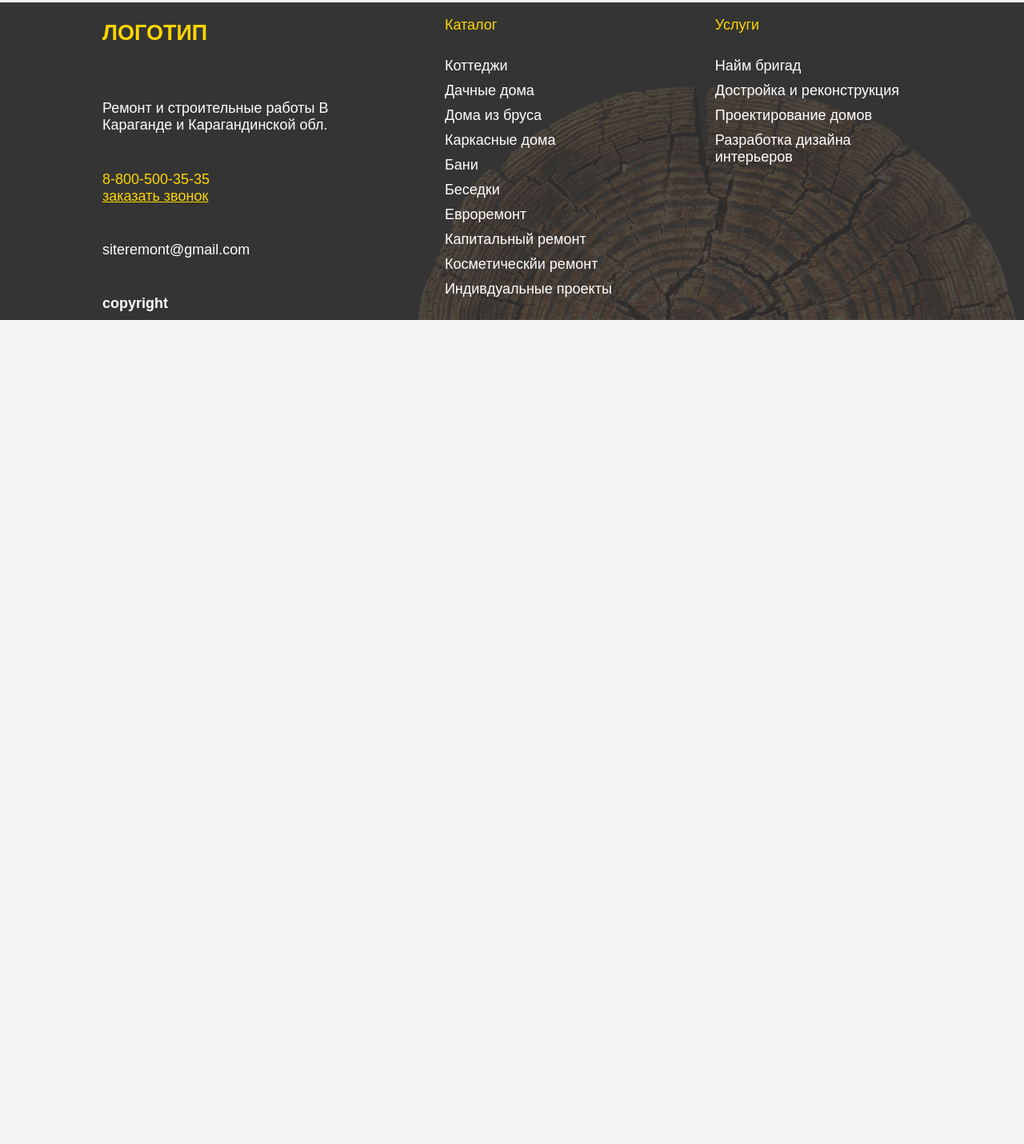
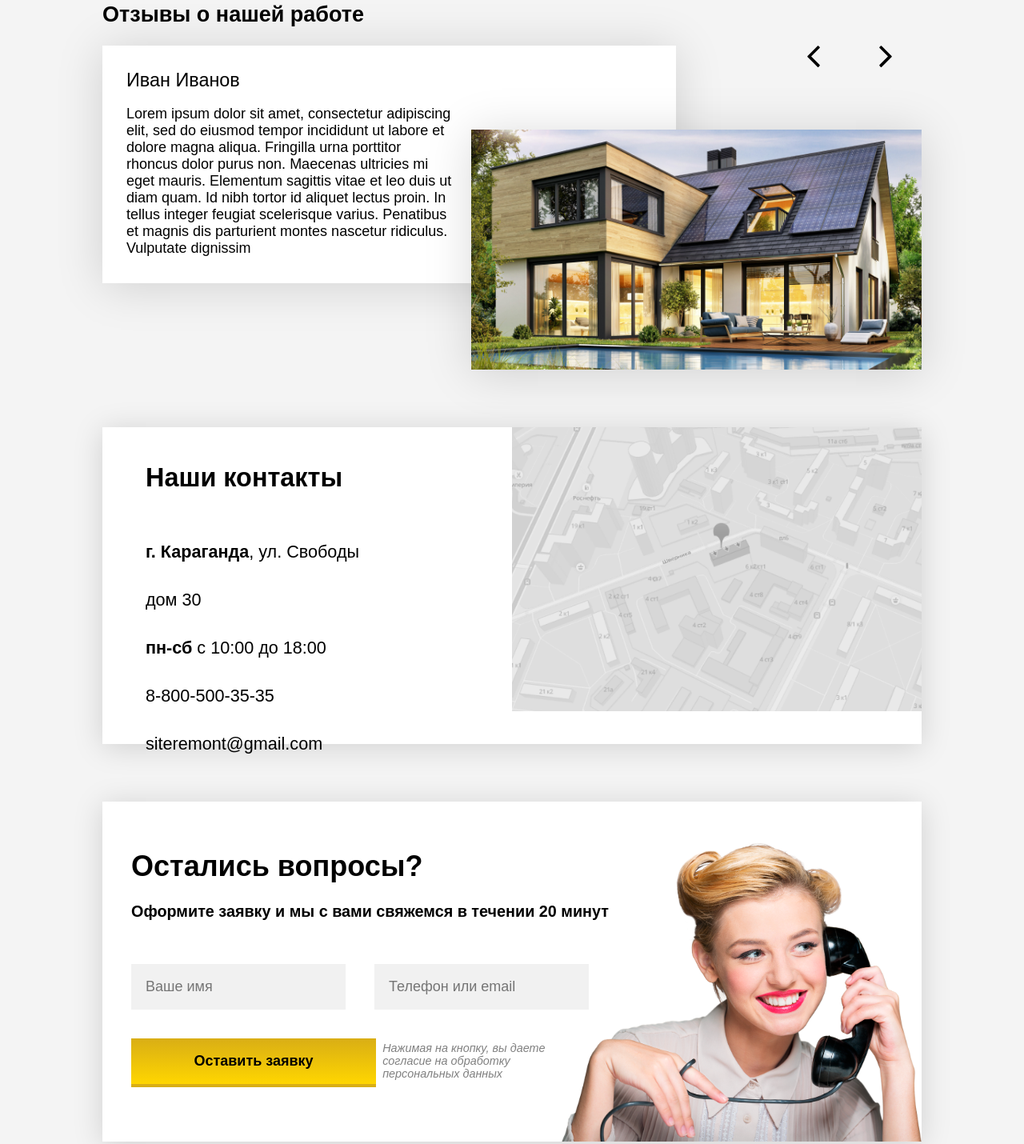
Before and after one commit to UncleNoice/BuildShop, a website: page web/html/index.html in a window 1280 px wide. Shown: the part 2359-3789 px from the top of the page at 80% size. Before the commit the page ends 2759 px from the top, so only its background shows below. Drawn offline with Linux system fonts and the light colour scheme.

Commit message:
Lendig bese tempalpate done

```diff
--- a/web/html/index.html
+++ b/web/html/index.html
@@ -125,6 +125,65 @@
                     </div>
                 </div>
             </section>
+            <section class="reviews">
+                <h2 class="reviews__title">Отзывы о нашей работе</h2>
+                <div class="reviews__block">
+                    <div class="reviews__content">
+                        <h3 class="reviews__author">Иван Иванов</h3>
+                        <p class="reviews__text">
+                            Lorem ipsum dolor sit amet, consectetur
+                            adipiscing elit, sed do eiusmod tempor
+                            incididunt ut labore et dolore magna aliqua.
+                            Fringilla urna porttitor rhoncus dolor purus non.
+                            Maecenas ultricies mi eget mauris. Elementum
+                            sagittis vitae et leo duis ut diam quam. Id nibh
+                            tortor id aliquet lectus proin. In tellus integer
+                            feugiat scelerisque varius. Penatibus et magnis
+                            dis parturient montes nascetur ridiculus.
+                            Vulputate dignissim
+                        </p>
+                    </div>
+                    <div class="slider__buttons">
+                        <a href="#" class="slider"><img class="left" src="../Img/section/views/left.svg"></a>
+                        <a href="#" class="slider"><img class="right" src="../Img/section/views/right.svg"></a>
+                    </div>
+                    <img class="reviews__img" src="../Img/section/views/house.png">
+                </div>
+            </section>
+            <section class="contacts">
+                <div class="contacts__content">
+                    <h2 class="contacts__title">Наши контакты</h2>
+                    <div class="contacts__requisite">
+                        <span>г. Караганда</span>, ул. Свободы дом 30 <br>
+                        <span>пн-сб</span> с 10:00 до 18:00 <br>
+                        8-800-500-35-35 <br>
+                        siteremont@gmail.com
+                    </div>
+                </div>
+                <img class="contacts__map" src="../Img/section/contacts/map.png">
+            </section>
+            <section class="callback">
+                <h1 class="callback_title">Остались вопросы?</h1>
+                <p class="callback__info">
+                    Оформите заявку и мы с
+                    вами свяжемся в течении
+                    20 минут
+                </p>
+                <form action="#" class="form">
+                    <div class="form__group">
+                        <input type="text" class="form__input" placeholder="Ваше имя">
+                        <input type="text" class="form__input" placeholder='Телефон или email'>
+                    </div>
+                    <div class="form__info">
+                        <button class="button">Оставить заявку</button>
+                        <p>
+                            Нажимая на кнопку,
+                            вы даете согласие на
+                            обработку персональных данных
+                        </p>
+                    </div>
+                </form>
+            </section>
         </div>
         <footer class="footer">
             <div class="footer__content">
--- /dev/null
+++ b/web/style/scss/callback.scss
@@ -0,0 +1,47 @@
+.callback{
+    overflow: hidden;
+    position: relative;
+    background-color: white;
+    box-shadow: 0px 4px 35px rgba(0, 0, 0, 0.15);
+    padding:2rem 2rem;
+    &::before{
+        position: absolute;
+        content: ' ';
+        background-image: url('../../Img/section/callback/woman.png');
+        background-size: cover;
+        width: 25rem;
+        height: 25rem;
+        bottom: 0;
+        right: 0;
+    }
+
+    &__info{
+        font-size: 1.1rem;
+        font-weight: bold;
+    }
+
+    & .form{
+        width: 60%;
+
+        .button{
+            width: 17rem;
+        }
+
+        &__input{
+            width: 15rem;
+        }
+
+        &__info{
+            margin-top: 1rem;
+            display: flex;
+            justify-content: space-between;
+            align-items: center;
+            & p{
+                color: #808080;
+                font-size: 0.8rem;
+                font-style: italic;
+                width: 45%;
+            }
+        }
+    }
+}
--- /dev/null
+++ b/web/style/scss/contact.scss
@@ -0,0 +1,26 @@
+.contacts{
+    background-color: white;
+    box-shadow: 0px 4px 35px rgba(0, 0, 0, 0.15);
+    display: grid;
+    height: 22rem;
+    grid-template-columns: 50% 50%;
+    &__content{
+        display: flex;
+        flex-direction: column;
+        font-size: 1.2rem;
+        padding: 1rem;
+        padding-left:3rem;
+    }
+    &__requisite{
+        margin-top: 1rem;
+        line-height: 60px;
+        width: 70%;
+        & span{
+            font-weight: bold;
+        }
+    }
+
+    &__map{
+        width: 100% ;
+    }
+}
--- a/web/style/scss/footer.scss
+++ b/web/style/scss/footer.scss
@@ -3,6 +3,7 @@
     background-image: url('../../Img/footer_background.jpg');
     background-size: cover;
     color: white;
+    padding-bottom:2rem 0;
 
     .footer__content{
         margin: 0 auto;
--- /dev/null
+++ b/web/style/scss/form.scss
@@ -0,0 +1,32 @@
+.form{
+    margin-top: 2rem;
+    margin-bottom: 2rem;
+    display: flex;
+    flex-direction: column;
+
+    &__group{
+        display: flex;
+        margin-top: 1rem;
+        margin-bottom: 1rem;
+    }
+
+    &__input{
+        border: none;
+        background: #F1F1F1;
+        padding: 1rem;
+        margin-left: 1rem;
+        margin-right: 1rem;
+        transition: 300ms;
+        &:last-child{
+            margin-right:0;
+        }
+        &:first-child{
+            margin-left: 0;
+        }
+        &:focus{
+            transition: 300ms;
+            background: #d6d6d6;
+            outline: none;
+        }
+    }
+}
--- a/web/style/scss/main.scss
+++ b/web/style/scss/main.scss
@@ -1,10 +1,14 @@
 @import 'variables.scss';
 @import 'normalize.scss';
 @import 'base.scss';
+@import 'form';
 
 
 @import 'header.scss';
 @import 'pricelist.scss';
 @import 'about.scss';
+@import 'review.scss';
+@import 'contact.scss';
+@import 'callback.scss';
 
 @import 'footer.scss';
--- /dev/null
+++ b/web/style/scss/review.scss
@@ -0,0 +1,42 @@
+.reviews{
+
+    &__block{
+        display: flex;
+        justify-content: space-between;
+        position: relative;
+        padding-bottom: 6rem;
+    }
+
+    &__content{
+        box-sizing: border-box;
+        width: 70%;
+        height: 16.5rem;
+        background-color: white;
+        box-shadow: 0px 4px 55px rgba(0, 0, 0, 0.15);
+        padding: 30px 0 30px 30px;
+    }
+
+    &__text{
+        width: 60%;
+    }
+
+    &__author{
+        font-size: 1.3rem;
+        margin: 0 0 1rem 0;
+        font-weight:normal;
+    }
+
+    &__img{
+        box-shadow: 0px 4px 55px rgba(0, 0, 0, 0.15);
+        width: 55%;
+        position: absolute;
+        bottom:0;
+        right:0;
+    }
+}
+
+.slider__buttons{
+    display: flex;
+    justify-content: space-around;
+    width: 10rem;
+}
```
Also changed, not shown: web/Img/section/callback/woman.png (added), web/Img/section/contacts/map.png (added), web/Img/section/views/house.png (added), web/Img/section/views/left.svg (added), web/Img/section/views/right.svg (added), web/style/css/main.css, 1 other file.
